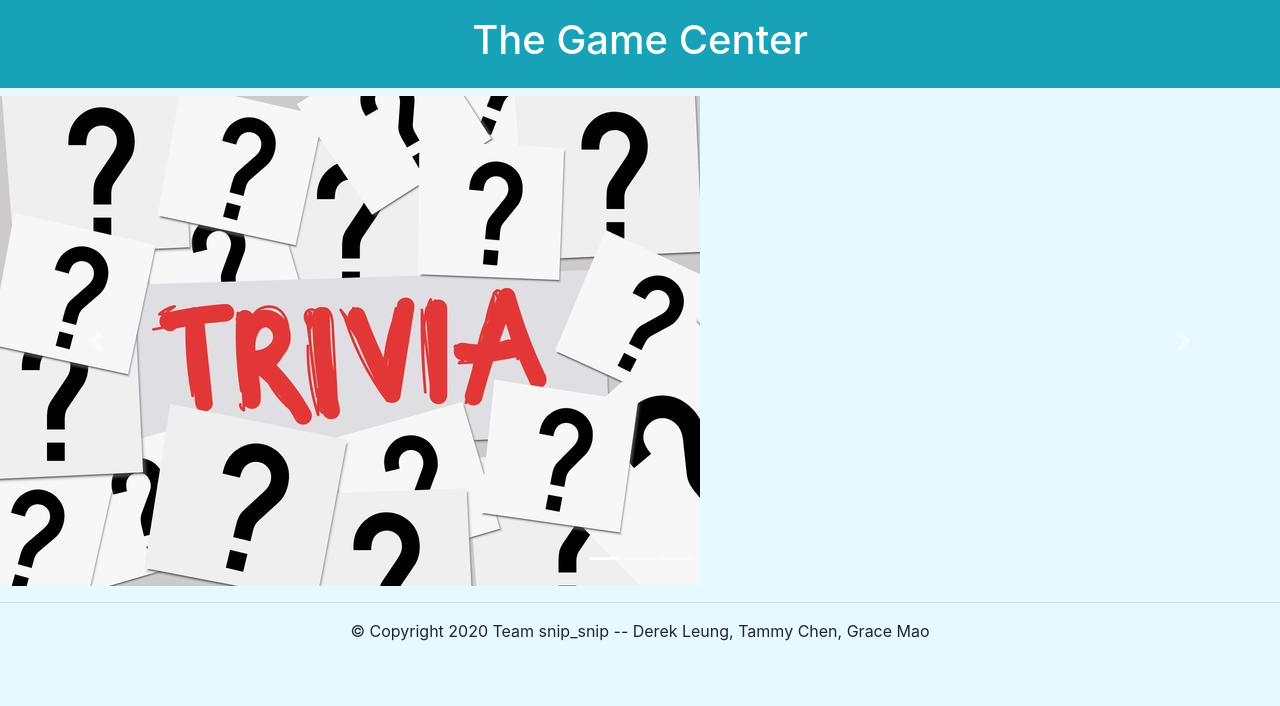
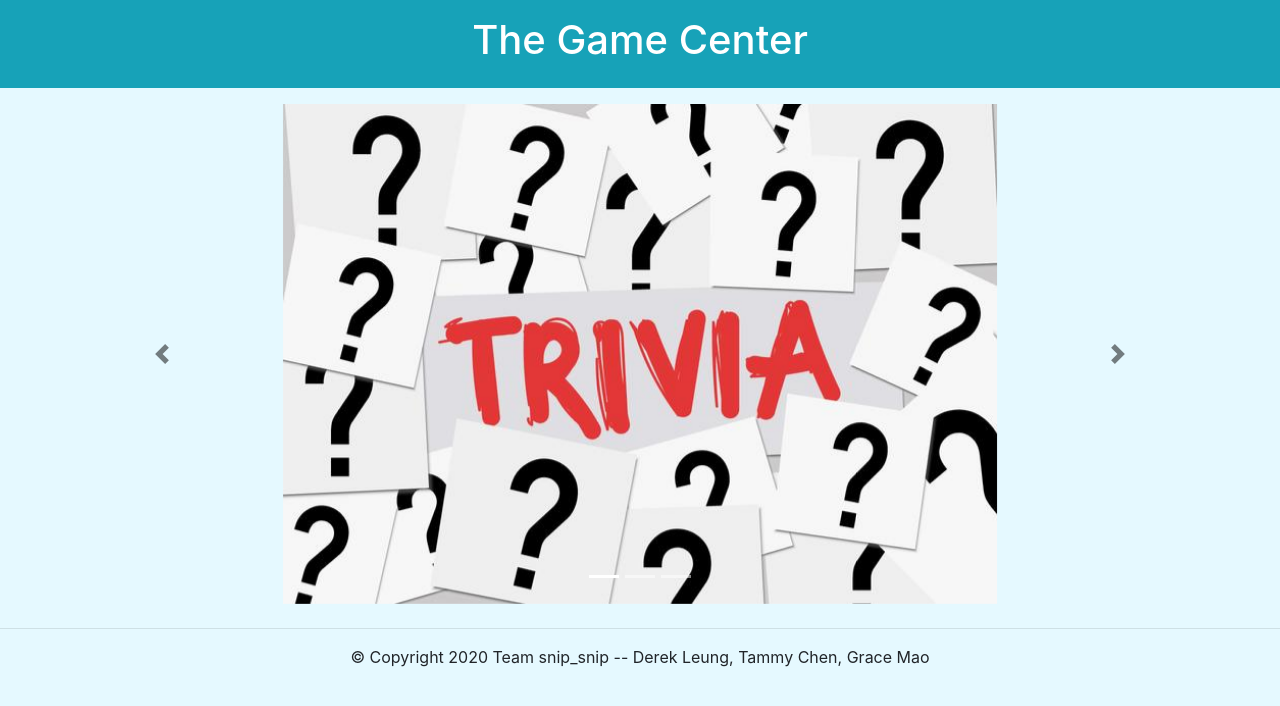
Before and after one commit to DerekL27/Stuybook_prototype, a Flask app: page /games in a window 1280 px wide. Shown: the part 64-770 px from the top of the page. Run offline with Flask 2, Linux system fonts and the light colour scheme; a user stored in the database is signed in; some libraries are stand-ins or nearby versions.

Commit message:
Fixed carousel

```diff
--- a/static/customcss/style.css
+++ b/static/customcss/style.css
@@ -10,3 +10,16 @@ header {
   background-color: #FFFFFF;
   color: #0000FF;
 }
+
+.game-display {
+  display: block;
+  margin-left: auto;
+  margin-right: auto;
+  width: auto;
+  height: 500px;
+}
+
+.carousel-control-next,
+.carousel-control-prev {
+    filter: invert(100%);
+}
--- a/templates/base.html
+++ b/templates/base.html
@@ -8,6 +8,10 @@
     <link rel="shortcut icon" href="/static/favicon.ico" type="image/x-icon"/>
     <link rel="stylesheet" href="https://stackpath.bootstrapcdn.com/bootstrap/4.3.1/css/bootstrap.min.css" integrity="sha384-ggOyR0iXCbMQv3Xipma34MD+dH/1fQ784/j6cY/iJTQUOhcWr7x9JvoRxT2MZw1T" crossorigin="anonymous">
     <link rel="stylesheet" type="text/css" href="/static/customcss/style.css">
+
+    <script src="https://code.jquery.com/jquery-3.3.1.slim.min.js" integrity="sha384-q8i/X+965DzO0rT7abK41JStQIAqVgRVzpbzo5smXKp4YfRvH+8abtTE1Pi6jizo" crossorigin="anonymous"></script>
+    <script src="https://cdnjs.cloudflare.com/ajax/libs/popper.js/1.14.7/umd/popper.min.js" integrity="sha384-UO2eT0CpHqdSJQ6hJty5KVphtPhzWj9WO1clHTMGa3JDZwrnQq4sF86dIHNDz0W1" crossorigin="anonymous"></script>
+    <script src="https://stackpath.bootstrapcdn.com/bootstrap/4.3.1/js/bootstrap.min.js" integrity="sha384-JjSmVgyd0p3pXB1rRibZUAYoIIy6OrQ6VrjIEaFf/nJGzIxFDsf4x0xIM+B07jRM" crossorigin="anonymous"></script>
   </head>
 
   {% block navbar %}
--- a/templates/games.html
+++ b/templates/games.html
@@ -23,6 +23,7 @@
     <br>
   </div>
 </div>-->
+<div class="container p-2">
   <div id="myCarousel" class="carousel slide" data-ride="carousel">
     <ol class="carousel-indicators">
       <li data-target="#myCarousel" data-slide-to="0" class="active"></li>
@@ -32,13 +33,13 @@
 
     <div class="carousel-inner" role="listbox">
       <div class="carousel-item active">
-      <a href="/trivia"><img src="/static/trivia.jpg" alt="Trivia"></a>
+        <a href="/trivia"><img class="game-display" src="/static/trivia.jpg" alt="Trivia"></a>
       </div>
       <div class="carousel-item">
-      <a href="/superhero"><img src="/static/superhero.jpg" alt="Superhero"></a>
+        <a href="/superhero"><img class="game-display" src="/static/superhero.jpg" alt="Superhero"></a>
       </div>
       <div class="carousel-item">
-      <a href="/anagrams"><img src="/static/anagrams.jpg" alt="Anagrams"></a>
+        <a href="/anagrams"><img class="game-display" src="/static/anagrams.jpg" alt="Anagrams"></a>
       </div>
     </div>
 
@@ -51,5 +52,6 @@
       <span class="sr-only">Next</span>
     </a>
   </div>
+</div>
 
 {% endblock %}
```
Lines whose indentation alone changed are shown as unchanged.
